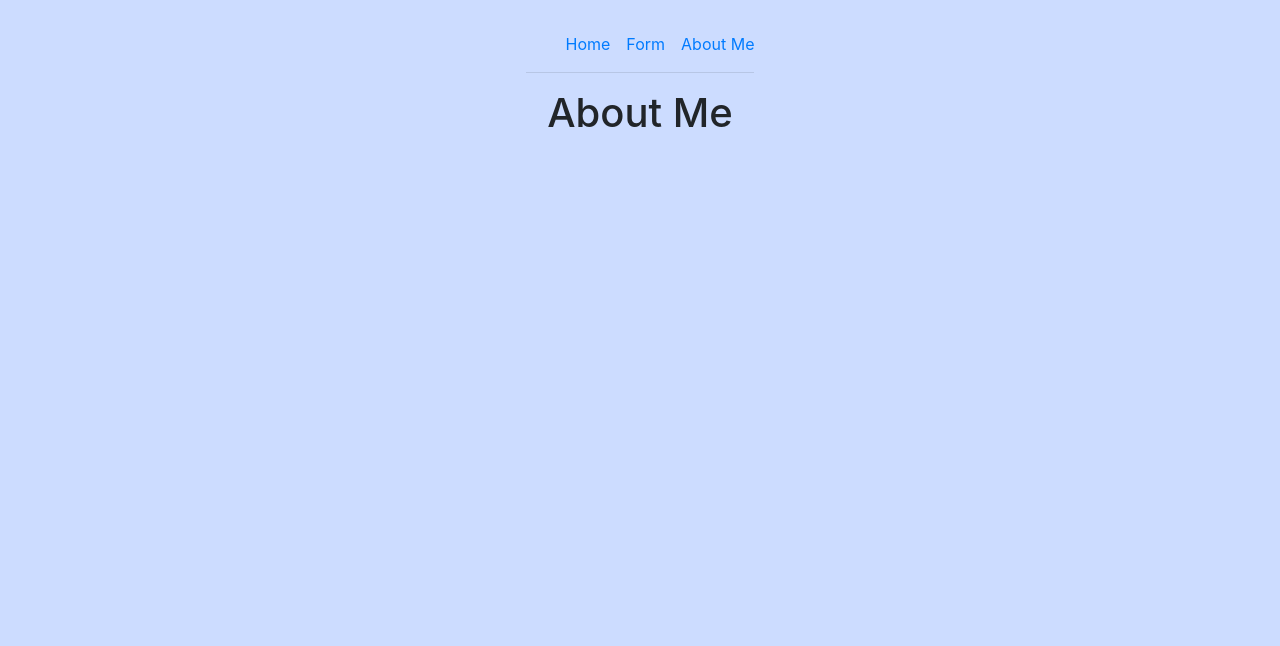
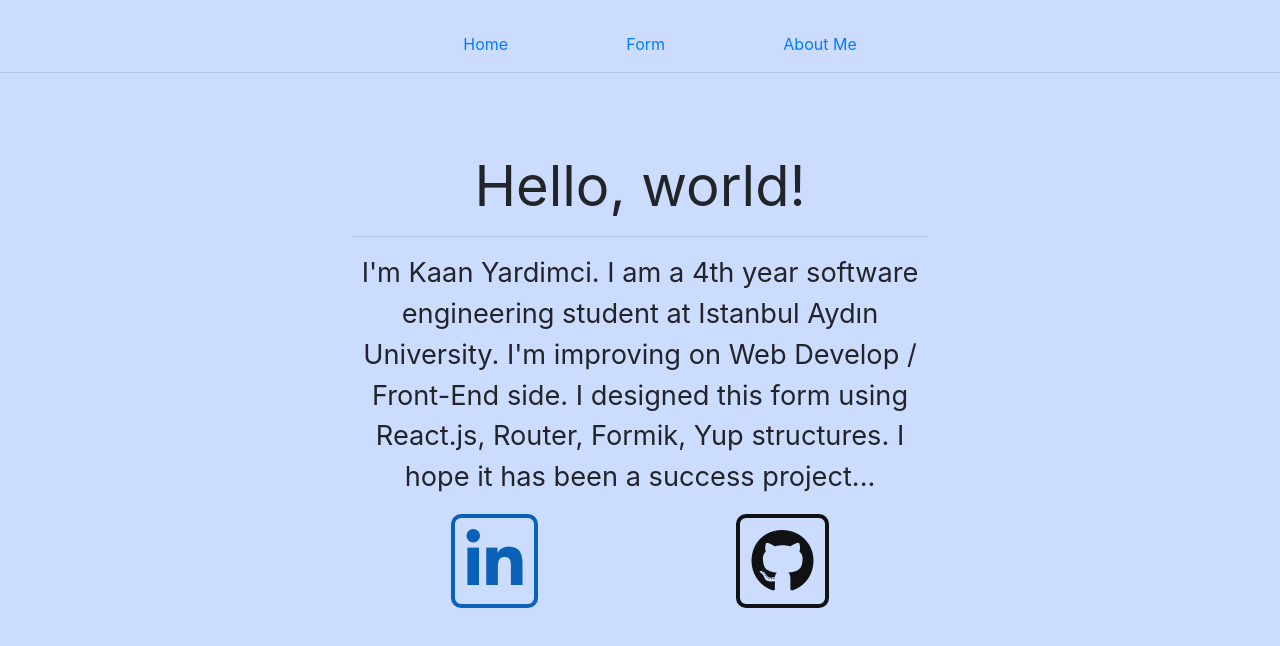
Before and after one commit to kaanyrd/FormForDevelopers, a React (Create React App) app in the folder my-form/: page /aboutme in a window 1280 px wide. Shown: the top 646 px of the page. Built offline with nearby package versions, Linux system fonts and the light colour scheme.

Commit message:
CSS still

```diff
--- a/my-form/public/index.html
+++ b/my-form/public/index.html
@@ -8,6 +8,9 @@
   <meta name="theme-color" content="#000000" />
   <meta name="description" content="Web site created using create-react-app" />
   <link rel="apple-touch-icon" href="%PUBLIC_URL%/logo192.png" />
+  <!-- FONT AWESOME ADDED -->
+  <link rel="stylesheet" href="https://cdnjs.cloudflare.com/ajax/libs/font-awesome/6.2.1/css/all.min.css" integrity="sha512-MV7K8+y+gLIBoVD59lQIYicR65iaqukzvf/nwasF0nqhPay5w/9lJmVM2hMDcnK1OnMGCdVK+iQrJ7lzPJQd1w==" crossorigin="anonymous" referrerpolicy="no-referrer" />
+
   <!-- BOOTSTRAP ADDED -->
   <link rel="stylesheet" href="https://cdn.jsdelivr.net/npm/bootstrap@4.6.2/dist/css/bootstrap.min.css"
     integrity="sha384-xOolHFLEh07PJGoPkLv1IbcEPTNtaed2xpHsD9ESMhqIYd0nLMwNLD69Npy4HI+N" crossorigin="anonymous">
--- a/my-form/src/App.css
+++ b/my-form/src/App.css
@@ -1,3 +1,7 @@
 .App {
   /* text-align: center; */
+
 }
+#element::-webkit-scrollbar {
+  display: none;
+}
--- a/my-form/src/App.jsx
+++ b/my-form/src/App.jsx
@@ -8,7 +8,7 @@ import Menu from './Menu/Menu';
 
 function App() {
   return (
-    <div className="App">
+    <div className="App" id='element'>
 
       <BrowserRouter>
       <Menu />
--- a/my-form/src/Menu/Menu.css
+++ b/my-form/src/Menu/Menu.css
@@ -1,10 +1,14 @@
 /* TOP NAVLINKS CSS STYLE STARTING */
 .navLinks{
     display: flex;
+    max-width: 670px;
+    justify-content: space-evenly;
+    flex-direction: row;
+    margin: 0 auto;
     list-style-type: none;
 }
 .navLinks,li{
     /* margin-right: 1rem; */
-    column-gap: 1rem;
+    /* column-gap: 1rem; */
 }
 /* TOP NAVLINKS CSS STYLE ENDING */
--- a/my-form/src/Menu/Menu.jsx
+++ b/my-form/src/Menu/Menu.jsx
@@ -7,21 +7,21 @@ function Menu() {
         <div>
             <nav>
                 <ul className='navLinks'>
-                    <div>
+                    {/* <div> */}
                         <li>
                             <Link to="/">Home</Link>
                         </li>
-                    </div>
-                    <div>
+                    {/* </div> */}
+                    {/* <div> */}
                         <li>
                             <Link to="/newform">Form</Link>
                         </li>
-                    </div>
-                    <div>
+                    {/* </div> */}
+                    {/* <div> */}
                         <li>
                             <Link to="/aboutme">About Me</Link>
                         </li>
-                    </div>
+                    {/* </div> */}
                 </ul>
             </nav>
         </div>
--- a/my-form/src/components/AboutMe.jsx
+++ b/my-form/src/components/AboutMe.jsx
@@ -1,9 +1,27 @@
 import React from 'react'
+
 
 function AboutMe() {
   return (
-    <div>
-        <h1>About Me</h1>
+    <div classNameName='container'>
+      <div classNameName='row'>
+        <div className='aboutMe'>
+          <div id='denedik' className="jumbotron col-sm-6">
+            <h1 className="display-4"><strong>Hello, world!</strong></h1>
+            <p className="lead"></p>
+            <hr className=''/>
+              <p style={{fontSize: "1.7rem"}}>I'm Kaan Yardimci. I am a 4th year software engineering student at Istanbul Aydın University. I'm improving on Web Develop / Front-End side. I designed this form using React.js, Router, Formik, Yup structures. I hope it has been a success project...</p>
+
+
+              <div className='links' style={{display:"flex" , justifyContent: "space-around"}}>
+              <a target="_blank" href="https://www.linkedin.com/in/kaanyardimci/"><i style={{color:"#0961B8", border:"#0961B8 4px solid", padding: ".7rem", borderRadius: "10px"}} class="fa-brands fa-linkedin-in fa-4x"></i></a>
+              <a target="_blank" href="https://github.com/kaanyrd"><i style={{color:"#101113", border:"#101113 4px solid", padding: ".7rem", borderRadius: "10px"}} class="fa-brands fa-github fa-4x"></i></a>
+
+              </div>
+              {/* <button><i class="fa-brands fa-linkedin-in"></i></button> */}
+          </div>
+        </div>
+      </div>
     </div>
   )
 }
--- a/my-form/src/components/Components.css
+++ b/my-form/src/components/Components.css
@@ -1,7 +1,21 @@
+body {
+    -ms-overflow-style: none; /* for Internet Explorer, Edge */
+    scrollbar-width: unset; /* for Firefox */
+    overflow-y: scroll;
+  }
+
+  body::-webkit-scrollbar {
+    display: ruby-text;
+    /* for Chrome, Safari, and Opera */
+  }
+
+
+
+
 .container{
 background-color: rgb(251, 235, 232);
-padding-left: 2rem;
-padding-right: 2rem;
+padding-left: 4rem;
+padding-right: 4rem;
 border: 1px solid black;
 border-radius: 10px;
 margin-bottom: 2rem;
@@ -66,4 +80,10 @@ margin-top: 1.1rem;
     /* border: 2px solid black; */
     border-radius: 10px;
     width: 6.5rem;
+    border-radius: 10px;
 }
+
+#denedik{
+    background-color: transparent;
+    left: 25%;
+}
--- a/my-form/src/components/Home.jsx
+++ b/my-form/src/components/Home.jsx
@@ -2,9 +2,13 @@ import React from 'react'
 
 function Home() {
   return (
-    <div>
-        <h1>Home</h1>
-    </div>
+      <div style={{backgroundColor: "transparent"}} class="jumbotron jumbotron-fluid">
+        <div style={{backgroundColor: "transparent", border: "0px"}} class="container col-sm-6">
+          <h1 class="display-4"><strong>Welcome to the Form</strong></h1>
+          <br />
+          <p class="lead"><strong>In this form, I designed a form in order to identify the difficulties experienced by new software developers or students who have just graduated from their software departments. Your answers are very important to us. The main purpose of this form is to identify the difficulties experienced by you, young software developers and to help you in this regard.</strong></p>
+        </div>
+      </div>
   )
 }
 
```
Also changed, not shown: my-form/src/index.css (line endings or trailing spaces).
